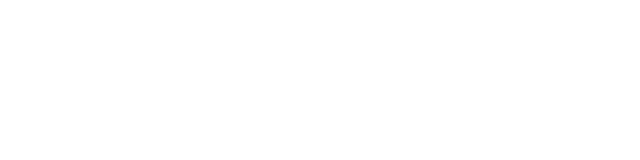
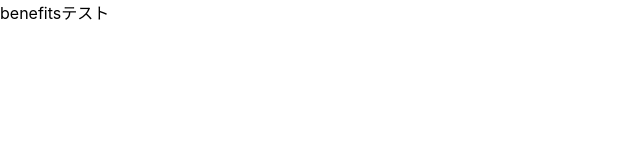
Before and after one commit to shige7ga/do-within-24, a React (Vite) app: page /benefits in a window 1280 px wide. Before the commit this address had no page. Shown: the top 160 px of the page, without its empty margins (0-640 px from the left). Built offline with nearby package versions, Linux system fonts and the light colour scheme.

Commit message:
benefitsページ作成及び画面遷移実装

```diff
--- a/src/App.tsx
+++ b/src/App.tsx
@@ -1,6 +1,7 @@
 import { Route, Routes } from "react-router-dom";
 import TopPage from "./pages/top";
 import IdealPage from "./pages/ideal/idealPage";
+import BenefitsPage from "./pages/ideal/benefitsPage";
 import ResultPage from "./pages/ideal/resultPage";
 
 function App() {
@@ -8,6 +9,7 @@
     <Routes>
       <Route path="/" element={<TopPage />} />
       <Route path="/ideal" element={<IdealPage />} />
+      <Route path="/benefits" element={<BenefitsPage />} />
       <Route path="/result" element={<ResultPage />} />
     </Routes>
   );
--- a/src/features/ideal/containers/IdealContextFormContainer.tsx
+++ b/src/features/ideal/containers/IdealContextFormContainer.tsx
@@ -27,7 +27,7 @@
   const handleSubmit = (e: React.FormEvent<HTMLFormElement>) => {
     e.preventDefault();
     createIdeal(formData);
-    navigate("/result");
+    navigate("/benefits");
   };
 
   return (
--- /dev/null
+++ b/src/pages/ideal/benefitsPage.tsx
@@ -0,0 +1,7 @@
+export default function BenefitsPage() {
+  return (
+    <div>
+      benefitsテスト
+    </div>
+  );
+}
--- a/src/pages/ideal/idealPage.tsx
+++ b/src/pages/ideal/idealPage.tsx
@@ -4,12 +4,6 @@
   return (
     <div>
       <IdealContextFromContainer />
-      {/* <div className={styles.container}>
-        <h1 className={styles.title}>理想を書く</h1>
-        <Link to="/" className={styles.link}>
-          戻る
-        </Link>
-      </div> */}
     </div>
   );
 }
```
